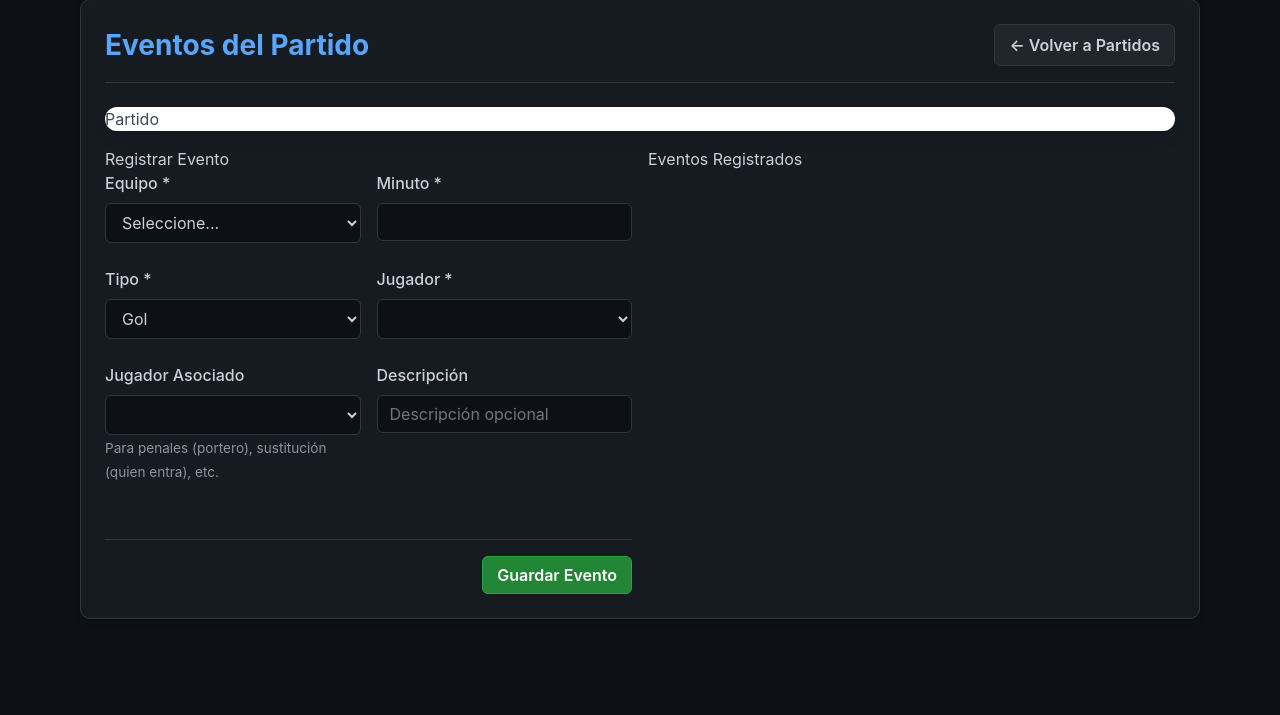
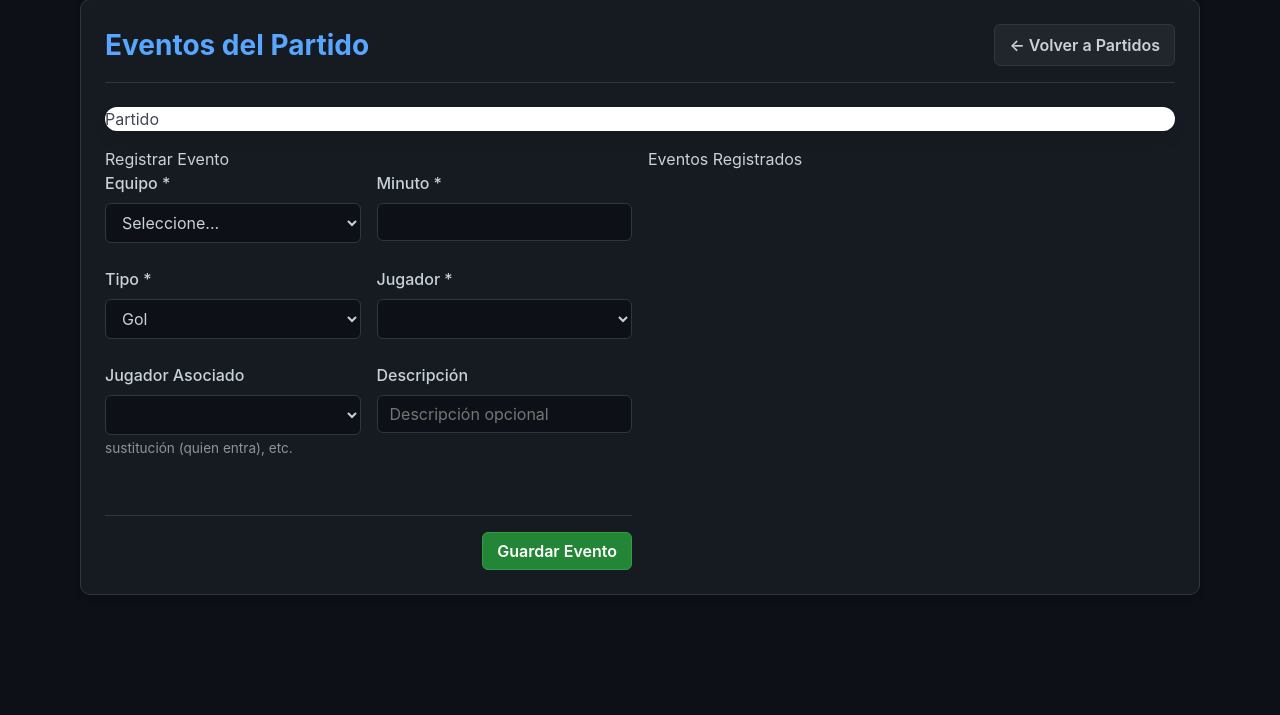
Before and after one commit to stiven89p/GolAGol, a FastAPI app: template templates/admin/eventos.html in a window 1280 px wide. Shown: the part 90-805 px from the top of the page. Run offline with FastAPI, Linux system fonts and the light colour scheme; the template is opened without the code that fills it, so the values that code supplies are empty.

Commit message:
Corrección de ayuda en el formulario de eventos

```diff
--- a/templates/admin/eventos.html
+++ b/templates/admin/eventos.html
@@ -57,7 +57,7 @@
           <div class="form-group">
             <label for="jugador_asociado_id">Jugador Asociado</label>
             <select id="jugador_asociado_id" name="jugador_asociado_id"></select>
-            <small class="hint">Para penales (portero), sustitución (quien entra), etc.</small>
+            <small class="hint">sustitución (quien entra), etc.</small>
           </div>
           <div class="form-group" style="flex:1;">
             <label for="descripcion">Descripción</label>
```
